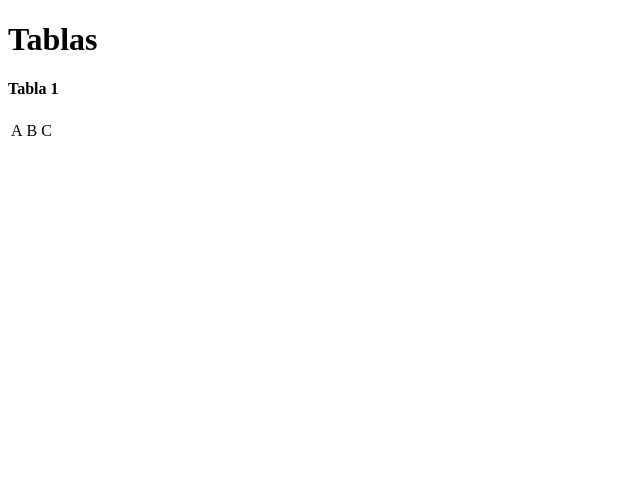
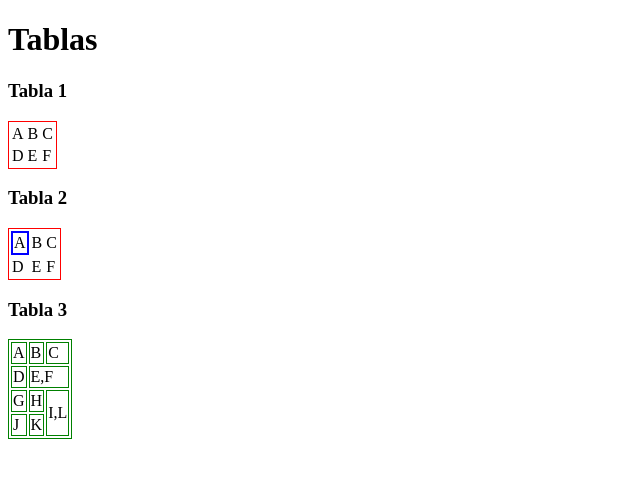
Before and after one commit to arranzjorge/PRACTICA_8_tablas, a plain HTML site: page index.html in a window 1280 px wide. Shown: the whole page, without its empty margins (0-640 px from the left). Drawn offline with Linux system fonts and the light colour scheme.

Commit message:
26/1/23 13:18

```diff
--- a/index.html
+++ b/index.html
@@ -8,16 +8,55 @@
     <link rel="stylesheet" href="style.css">
 </head>
 <body>
-    <h1>Tablas</h1>
-    <h4>Tabla 1</h4>
-    <table class="1">
+<h1>Tablas</h1>
+<h3>Tabla 1</h3>
+    <table class="tabla1">
         <tr>
             <td>A</td>
             <td>B</td>
             <td>C</td>
         </tr>
+        <tr>
+            <td>D</td>
+            <td>E</td>
+            <td>F</td>
+        </tr>
     </table>
-
+<h3>Tabla 2</h3>
+    <table class="tabla2">
+        <tr>
+            <td class="td2">A</td>
+            <td>B</td>
+            <td>C</td>
+        </tr>
+        <tr>
+            <td>D</td>
+            <td>E</td>
+            <td>F</td>
+        </tr>
+    </table>
+<h3>Tabla 3</h3>
+    <table class="tabla3">
+        <tr>
+            <td class="td3">A</td>
+            <td class="td3">B</td>
+            <td class="td3">C</td>
+        </tr>
+        <tr>
+            <td class="td3">D</td>
+            <td class="td3" colspan="2">E,F</td>
+            <!-- <td>F</td> -->
+        </tr>
+        <tr>
+            <td class="td3">G</td>
+            <td class="td3">H</td>
+            <td class="td3" rowspan="2">I,L</td>
+        </tr>
+        <tr>
+            <td class="td3">J</td>
+            <td class="td3">K</td>
+        </tr>
+    </table>
 
 </body>
 </html>
--- a/style.css
+++ b/style.css
@@ -1,3 +1,19 @@
-table.1{
+table.tabla1{
+border: red 1px solid;
+}
 
+table.tabla2{
+    border: red 1px solid;
 }
+
+td.td2{
+    border: blue 2px solid;
+}
+
+table.tabla3{
+    border: green 1px solid;
+}
+
+td.td3{
+    border: green 1px solid;
+}
```
